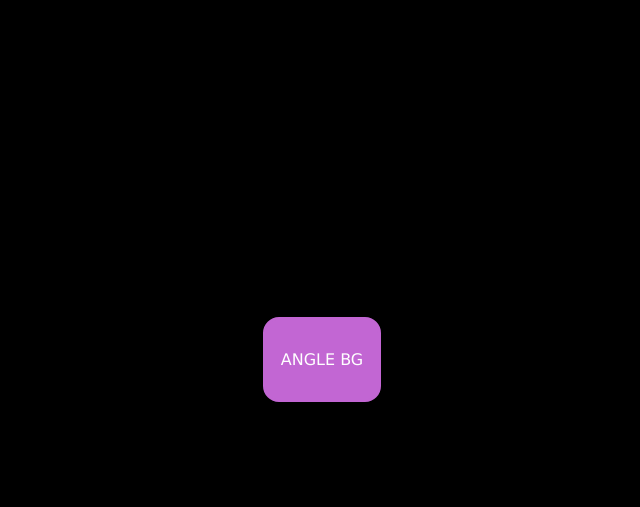
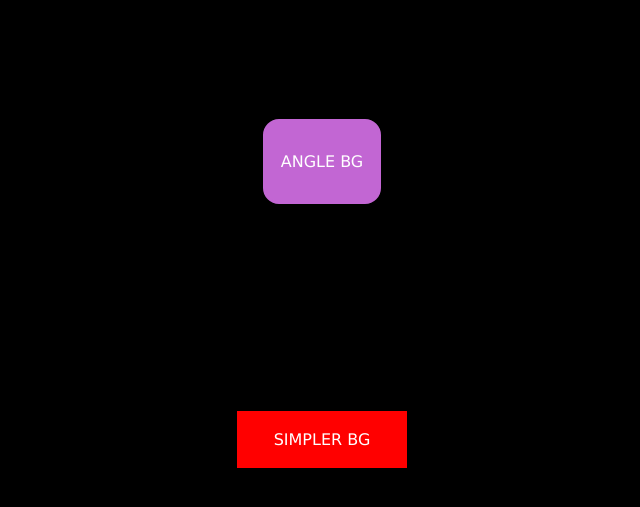
Before and after one commit to boluucodes/practice, a plain HTML site: page buttons/bg_button.html in a window 1280 px wide. Shown: the part 229-736 px from the top of the page, without its empty margins (318-958 px from the left). Drawn offline with Linux system fonts and the light colour scheme.

Commit message:
animation

```diff
--- /dev/null
+++ b/animations/style.css
@@ -0,0 +1,10 @@
+*{
+    margin: 0;
+    padding: 0;
+    font-family: Arial, Helvetica, sans-serif;
+}
+body{
+    background: red;
+}
+/* clippathss perspective aspect-ratios filters styling inputs
+pseudoclasses (is, where, has ,not) */
--- a/buttons/bg_button.css
+++ b/buttons/bg_button.css
@@ -21,12 +21,29 @@ body{
     color: inherit;
     border: 3px solid #c266d3;
     background-image: -webkit-linear-gradient(30deg,#c266d3 50%,transparent 50%);
-    background-image: linear-gradient(30deg,#c266d3 50%,transparent 50%);
+    background-image: linear-gradient(90deg/3,#c266d3 50%,transparent 50%);
     background-size: 450px;
     background-position: 0;
-    transition: background-position 300ms ease-in-out;
+    transition: all 450ms ease-out;
 }
 .button:hover{
     background-position: 100%;
     color: #c266d3;
 }
+
+/* so tis works for divs sha buttons go burst sha
+background positn is like hovering on a part of map */
+
+.try{
+    width: 170px;
+    background: linear-gradient(30deg,red 50%,transparent 50%);
+    padding: 1rem 2rem;
+    border: 3px solid red;
+    background-size: 500px;
+    background-position: 0;
+    transition: all 500ms ease-out;
+}
+.try:hover{
+    background-position: 100%;
+    color: #e3e3e3;
+}
--- a/buttons/bg_button.html
+++ b/buttons/bg_button.html
@@ -9,7 +9,11 @@
 <body>
     <h1 style="color: burlywood;">HOVER ME!</h1>
     <div class="button">
-        angle bg
+        <p>angle bg</p>
+    </div>
+
+    <div class="try">
+        <a>simpler bg</a>
     </div>
 </body>
 </html>
```
Also changed, not shown: animations/first.html (added, +12 -0 lines).
